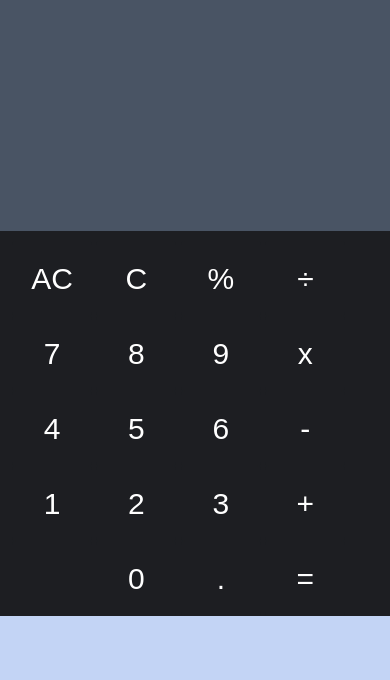
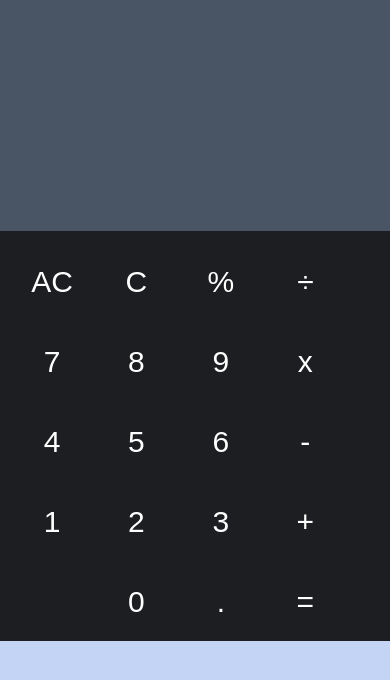
Before and after one commit to asifkareem03/Calculator, a plain HTML site: page index.html in a window 390 px wide. Shown: the part 98-778 px from the top of the page. Drawn offline with nearby package versions, Linux system fonts and the light colour scheme.

Commit message:
third commit

```diff
--- a/styles.css
+++ b/styles.css
@@ -85,7 +85,7 @@ body{
   }
   .btn{
     width: 80px;
-    height: 75px;
+    height: 80px;
     font-size: 30px;
   }
 }
```
